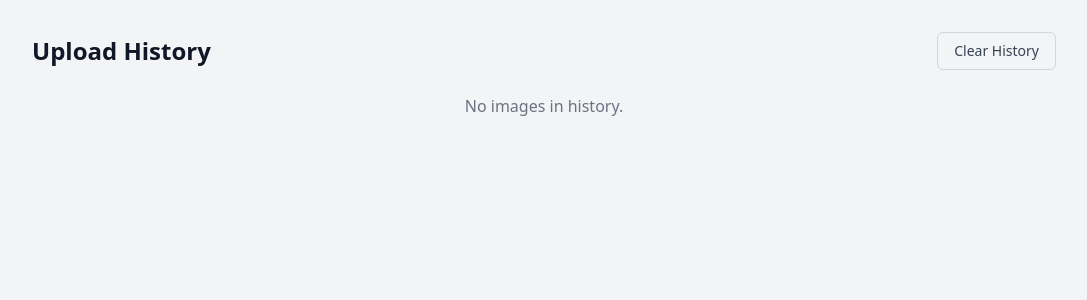
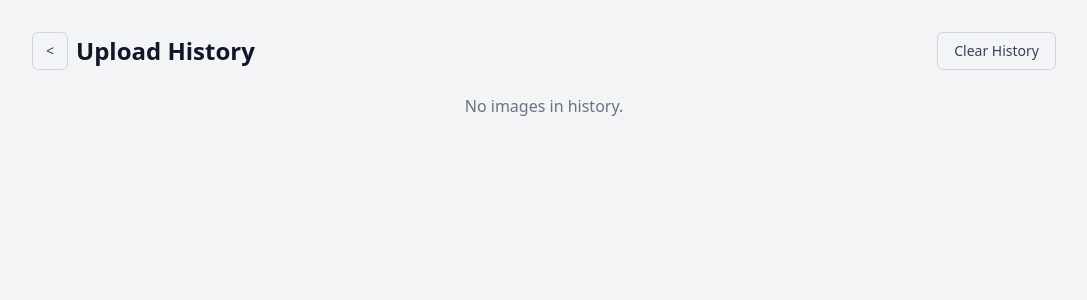
Before and after one commit to Anmol-345/Cloudinary-Uploader, a Next.js app: page /history in a window 1280 px wide. Shown: the top 300 px of the page, without its empty margins (96-1183 px from the left). Built offline with nearby package versions, Linux system fonts and the light colour scheme.

Commit message:
UI fixes

```diff
--- a/app/globals.css
+++ b/app/globals.css
@@ -1,6 +1,7 @@
 @import "tailwindcss";
 
-html, body {
+html,
+body {
   height: 100%;
 }
 
@@ -10,7 +11,7 @@ body {
   flex-direction: column;
 }
 
-body > div {
+body>div {
   display: flex;
   flex-direction: column;
   flex: 1;
--- a/app/history/page.js
+++ b/app/history/page.js
@@ -9,6 +9,7 @@ export default function History() {
   useEffect(() => {
     const stored = localStorage.getItem("cloudinary_history");
     if (stored) {
+      // Show newest first (already in reverse order if pushed at front)
       setImages(JSON.parse(stored));
     }
   }, []);
@@ -26,8 +27,18 @@ export default function History() {
 
   return (
     <main className="min-h-screen bg-gray-100 flex flex-col items-center p-8">
-      <div className="w-full max-w-5xl flex justify-between items-center mb-6">
-        <h1 className="text-2xl font-semibold text-gray-900">Upload History</h1>
+      <div className="w-full max-w-5xl flex flex-col md:flex-row md:items-center md:justify-between gap-2 mb-6">
+        <div className="flex items-center gap-2">
+          <a
+            href="/"
+            className="rounded-md border border-gray-300 px-3 py-2 text-sm text-gray-700 hover:bg-gray-100 transition flex items-center justify-center"
+            title="Back to Home"
+            style={{ minWidth: 36 }}
+          >
+            &lt;
+          </a>
+          <h1 className="text-2xl font-semibold text-gray-900">Upload History</h1>
+        </div>
         <button
           onClick={clearHistory}
           className="rounded-md border border-gray-300 px-4 py-2 text-sm text-gray-700 hover:bg-gray-100"
@@ -46,7 +57,7 @@ export default function History() {
             >
               <img
                 src={url}
-                alt={`Uploaded ${idx}`}
+                alt={`Uploaded ${images.length - 1 - idx}`}
                 className="w-full h-48 object-cover"
               />
               <button
--- a/app/page.js
+++ b/app/page.js
@@ -71,7 +71,7 @@ export default function Home() {
           if (!prev.includes(url)) {
             localStorage.setItem("cloudinary_history", JSON.stringify([url, ...prev].slice(0, 16)));
           }
-        } catch {}
+        } catch { }
       }
     } catch (err) {
       console.error(err);
```
